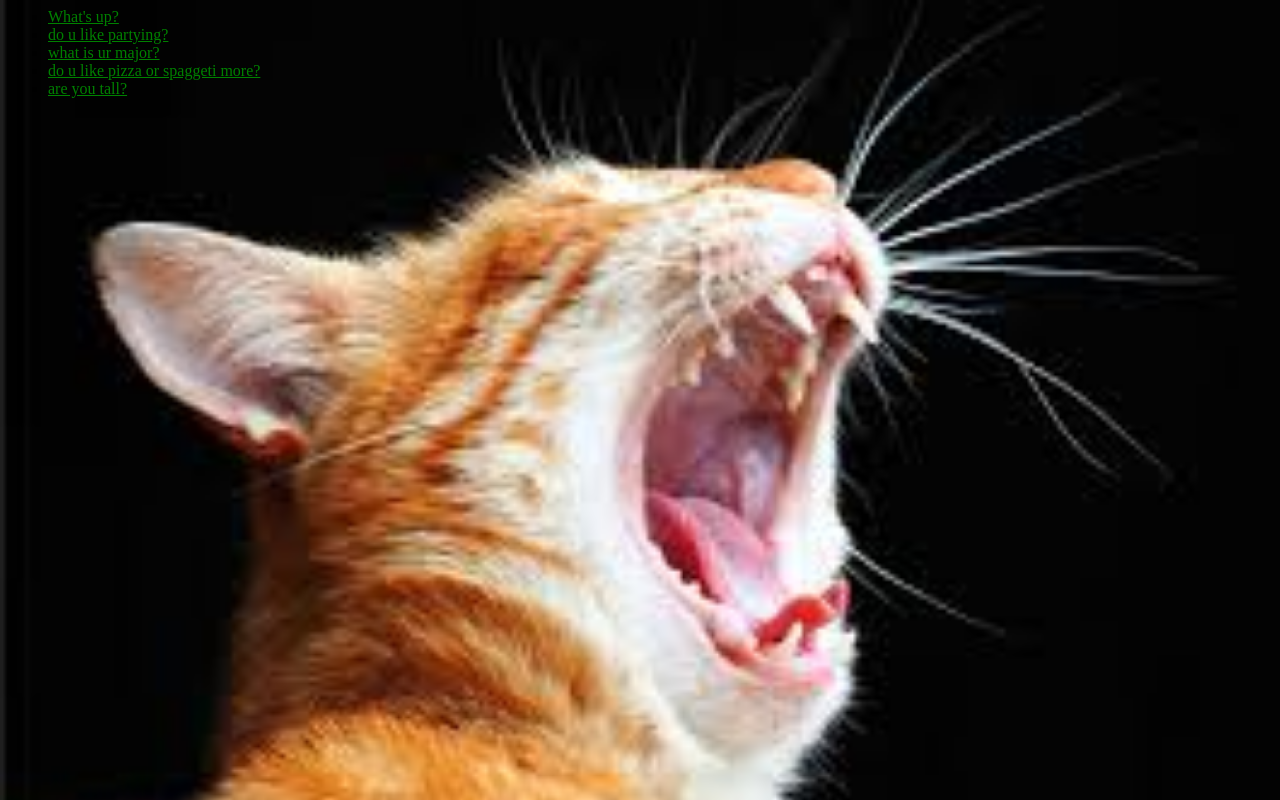
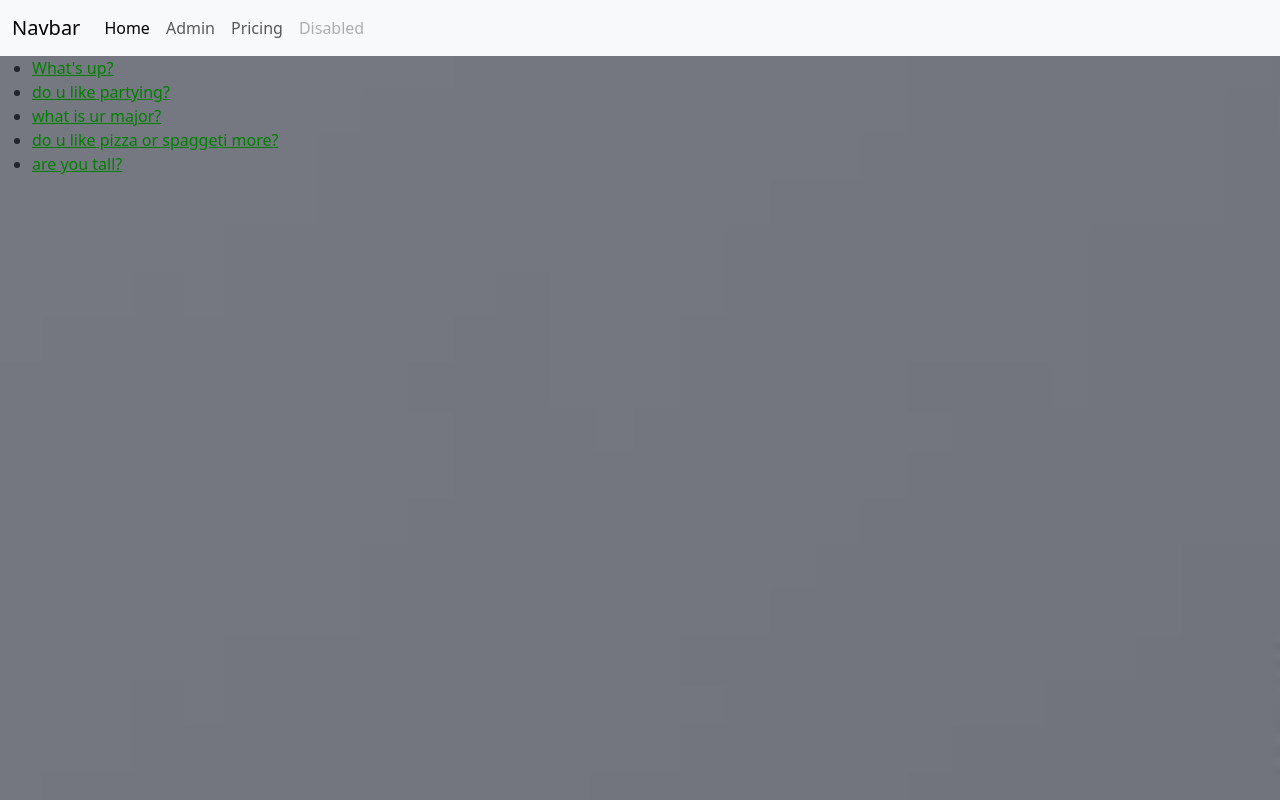
Before and after one commit to marioskaraiskos/django-web-voting-app, a Django app: page /polls/ in a window 1280 px wide. Run offline with Django 5.2, Linux system fonts and the light colour scheme; data comes from the database, SQL or seed files in the repository.

Commit message:
adding a nav bar with bootstrap, adding the url link into the Admin button in our nav bar so we can go there without typing the url, and changing the background image. that took a long because i didnt knew u need to clear browser cache, but hey! we are learning!

```diff
--- a/mysite/mysite/settings.py
+++ b/mysite/mysite/settings.py
@@ -131,3 +131,7 @@
     "127.0.0.1",
     # ...
 ]
+
+STATICFILES_DIRS = [
+    BASE_DIR / 'polls' / 'static',
+]
--- a/mysite/polls/static/polls/style.css
+++ b/mysite/polls/static/polls/style.css
@@ -3,6 +3,6 @@
 }
 
 body {
-    background: yellow url("images/background.png") no-repeat;
+    background: yellow url("images/background.jpeg") no-repeat;
     background-size: cover;
 }
--- a/mysite/polls/templates/polls/index.html
+++ b/mysite/polls/templates/polls/index.html
@@ -1,7 +1,32 @@
 {% load static %}
 
 <link rel="stylesheet" href="{% static 'polls/style.css' %}">
-
+<link href="https://cdn.jsdelivr.net/npm/bootstrap@5.3.3/dist/css/bootstrap.min.css" rel="stylesheet" integrity="sha384-QWTKZyjpPEjISv5WaRU9OFeRpok6YctnYmDr5pNlyT2bRjXh0JMhjY6hW+ALEwIH" crossorigin="anonymous">
+<script src="https://cdn.jsdelivr.net/npm/bootstrap@5.3.3/dist/js/bootstrap.bundle.min.js" integrity="sha384-YvpcrYf0tY3lHB60NNkmXc5s9fDVZLESaAA55NDzOxhy9GkcIdslK1eN7N6jIeHz" crossorigin="anonymous"></script>
+<nav class="navbar navbar-expand-lg bg-body-tertiary">
+    <div class="container-fluid">
+      <a class="navbar-brand" href="#">Navbar</a>
+      <button class="navbar-toggler" type="button" data-bs-toggle="collapse" data-bs-target="#navbarNav" aria-controls="navbarNav" aria-expanded="false" aria-label="Toggle navigation">
+        <span class="navbar-toggler-icon"></span>
+      </button>
+      <div class="collapse navbar-collapse" id="navbarNav">
+        <ul class="navbar-nav">
+          <li class="nav-item">
+            <a class="nav-link active" aria-current="page" href="#">Home</a>
+          </li>
+          <li class="nav-item">
+            <a class="nav-link" href="{% url 'admin:index' %}">Admin</a>
+          </li>
+          <li class="nav-item">
+            <a class="nav-link" href="#">Pricing</a>
+          </li>
+          <li class="nav-item">
+            <a class="nav-link disabled" aria-disabled="true">Disabled</a>
+          </li>
+        </ul>
+      </div>
+    </div>
+  </nav>
 {% if latest_question_list %}
     <ul>
     {% for question in latest_question_list %}
```
Also changed, not shown: mysite/polls/static/polls/images/background.jpeg (added), mysite/polls/static/polls/images/background.png (deleted).
